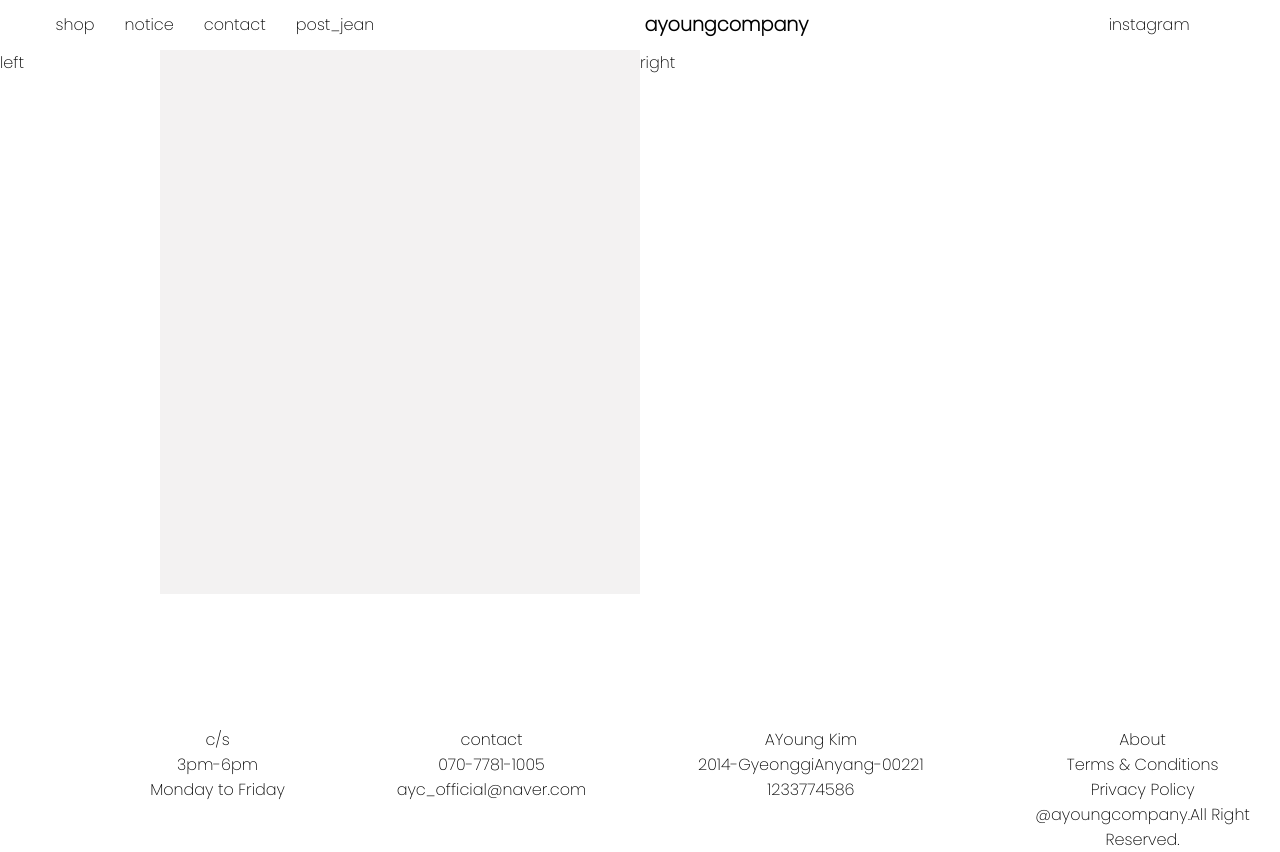
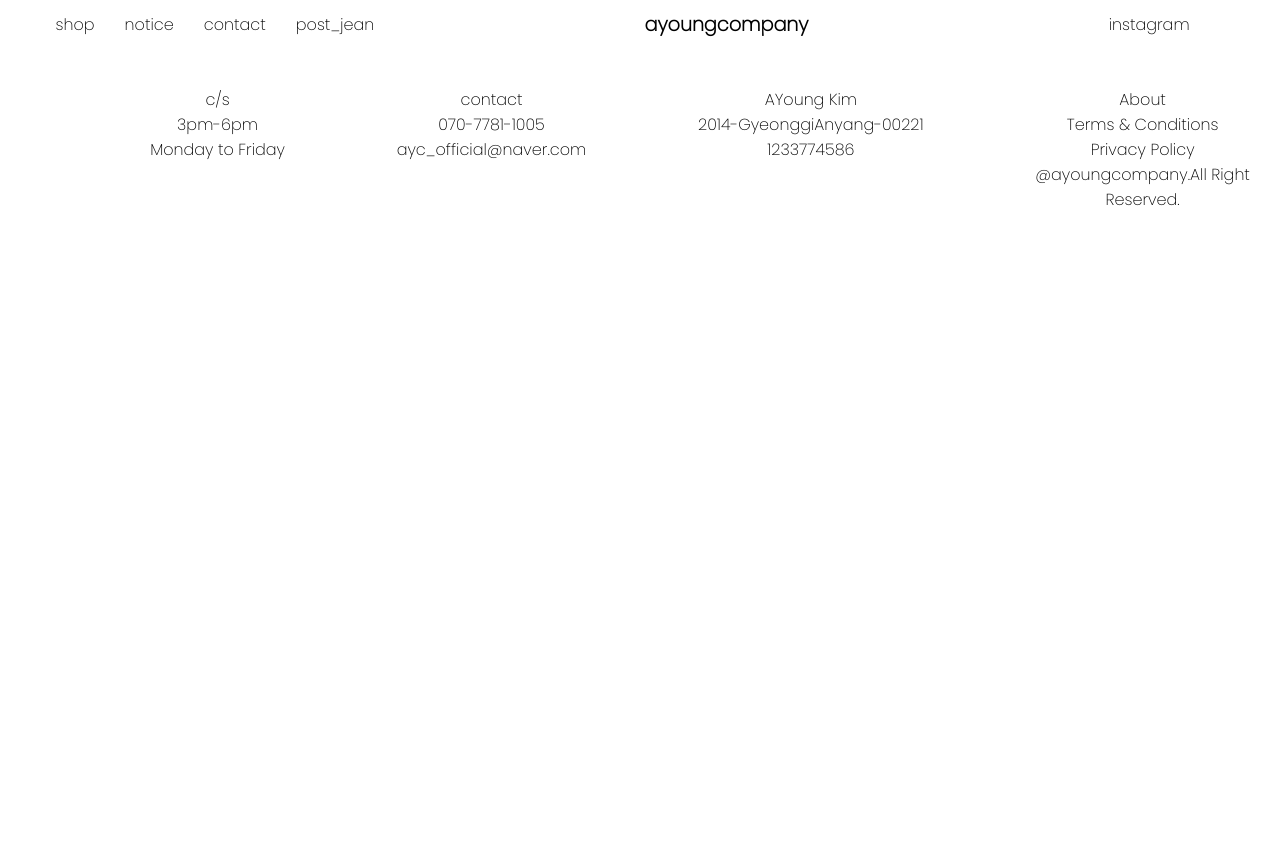
Before and after one commit to Zy0ung/First_SoonKathon_9th_Team2, a Django app: page /list/ in a window 1280 px wide. After the commit the page ends 206 px from the top, so only its background shows below. Run offline with Django 3.2, Linux system fonts and the light colour scheme; data that the repository does not hold is empty.

Commit message:
[송지영][개발]::list 수정

```diff
--- a/ayc_company/static/css/list.css
+++ b/ayc_company/static/css/list.css
@@ -1,13 +1,4 @@
-#container{
-    display:flex;
-    width:100vh;
-    overflow-y:scroll;
-    height:80vh;
-}
-#left, #right{
-    flex-basis:20%;
-    border-radius:1px solid black;
-}
+
 #center{
     border-radius:1px solid black;
     flex-basis:60%;
--- a/ayc_company/templates/list.html
+++ b/ayc_company/templates/list.html
@@ -4,7 +4,6 @@
 {% block content %}
 
     <div id="container">
-        <div id="left"> left </div>
         <div id="center">
             <div id="contents">
             {% for j in jean %}
@@ -18,7 +17,6 @@
             {% endfor %}
             </div>
         </div>
-        <div id="right"> right </div>
     </div>
 
 {% endblock %}
```
